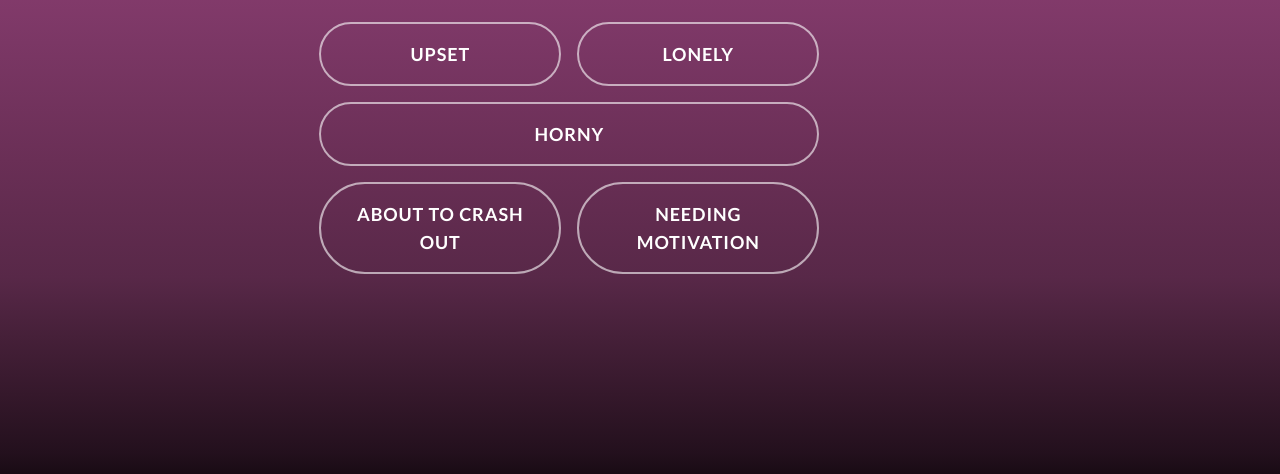
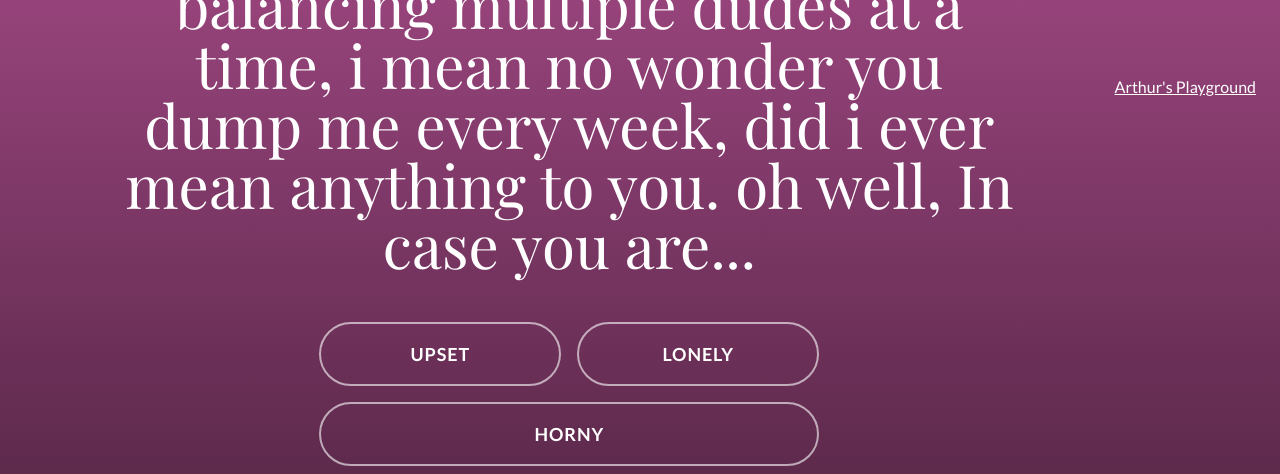
Before and after one commit to SirLouTheGoon/Villain, a plain HTML site: page index.html in a window 1280 px wide. Shown: the part 662-1136 px from the top of the page. Drawn offline with nearby package versions, Linux system fonts and the light colour scheme.

Commit message:
Update index.html

```diff
--- a/index.html
+++ b/index.html
@@ -77,7 +77,8 @@
 
     <!-- Heading -->
     <h1 class="font-heading text-3xl sm:text-5xl md:text-6xl font-medium mb-8 sm:mb-12">
-      In case you are...
+      The dates, the times, the balancing multiple dudes at a time, i mean no wonder you dump me every week, did i ever mean anything to you. oh well,
+	In case you are...
     </h1>
 
     <!-- Mood Buttons -->
```
